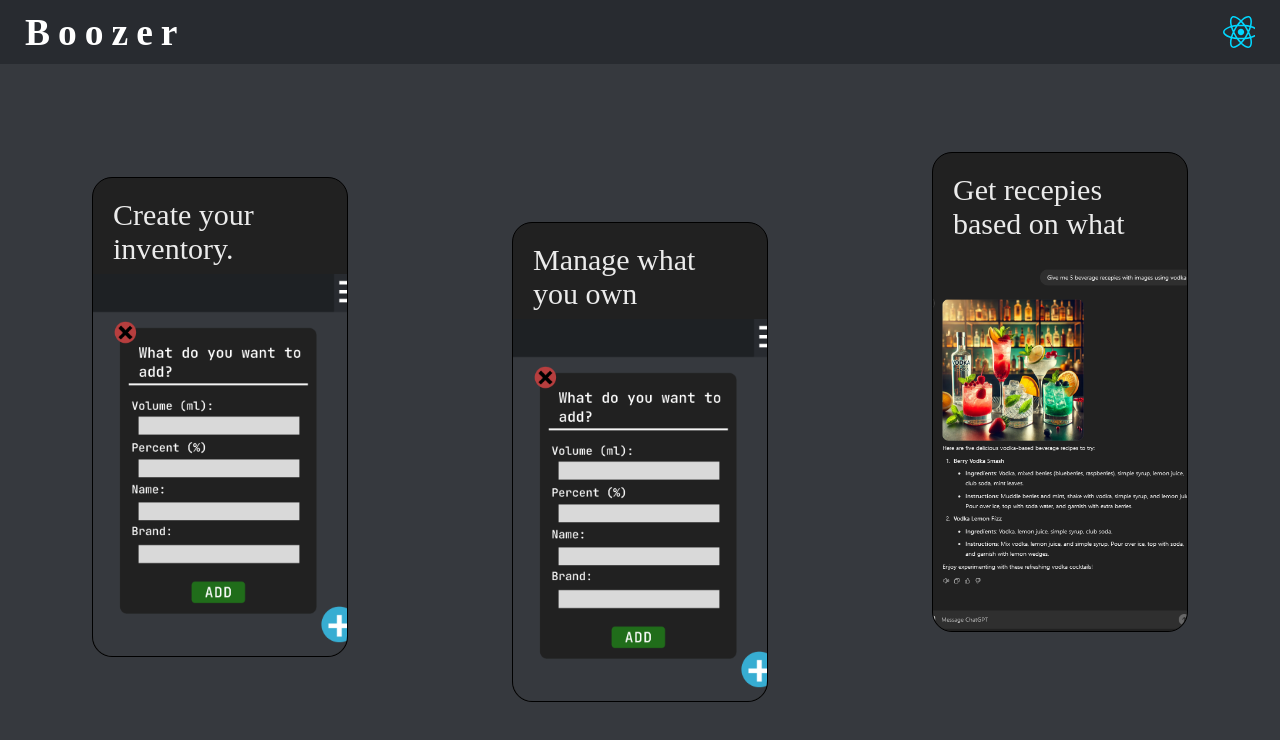
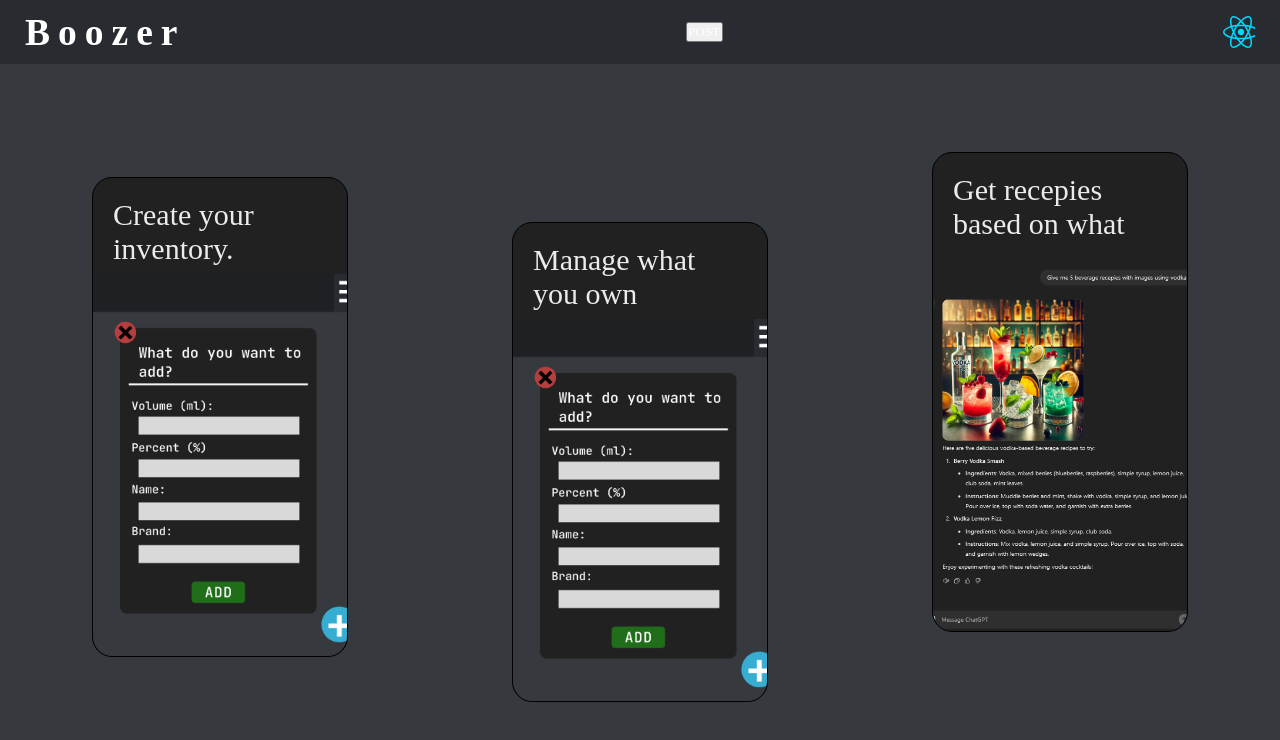
Before and after one commit to MyNameJaeff/Boozer, a React (Vite) app: page / in a window 1280 px wide. Shown: the top 740 px of the page. Built offline with nearby package versions, Linux system fonts and the light colour scheme.

Commit message:
Some api stuff, testing mostyl

```diff
--- a/package.json
+++ b/package.json
@@ -11,6 +11,7 @@
   },
   "dependencies": {
     "axios": "^1.7.7",
+    "openai": "^4.68.2",
     "pexels": "^1.4.0",
     "react": "^18.3.1",
     "react-dom": "^18.3.1",
--- a/src/components/navbar.tsx
+++ b/src/components/navbar.tsx
@@ -1,6 +1,7 @@
 import { useNavigate } from "react-router-dom";
 import logo from "../assets/react.svg";
 import { useState, useEffect } from "react";
+import axios from "axios";
 
 interface Booze {
 	volume: number;
@@ -41,6 +42,25 @@ export default function Navbar() {
 		setDropOutVisible(!dropOutVisible);
 	};
 
+	const handlePostRequest = async () => {
+		const logMessage = "Test";
+		sendPostRequest(logMessage);
+	}
+
+	// Function to send a POST request to the server
+	const sendPostRequest = async (logMessage: string) => {
+		try {
+			const response = await axios.post('https://localhost:7130/api/stringlogger/logstring', logMessage, {
+				headers: {
+					'Content-Type': 'application/json', // Set Content-Type
+				},
+			});
+			console.log(response.data);
+		} catch (error) {
+			console.error('Error:', error);
+		}
+	};
+
 	return (
 		<nav className="navbar">
 			<h1
@@ -50,6 +70,10 @@ export default function Navbar() {
 			>
 				Boozer
 			</h1>
+
+			<button type="button" onClick={handlePostRequest} className="menu-toggle">
+				POST
+			</button>
 
 			{location.pathname === "/spritskap" && (
 				<div className="boozeButtons">
@@ -82,7 +106,9 @@ export default function Navbar() {
 							const dataNoImages = JSON.parse(
 								localStorage.getItem("savedBooze") || "[]",
 							).map((booze: Booze) => {
-								return `* ${booze.name} ${booze.brand} ${booze.volume}ml ${booze.percent}% \nnotes: ${booze.notes || ""}\n\n`;
+								return `* ${booze.name} ${booze.brand} ${booze.volume}ml ${
+									booze.percent
+								}% \nnotes: ${booze.notes || ""}\n\n`;
 							});
 							navigator.clipboard.writeText(
 								`${dropdownContent}\n${dataNoImages.join("")}`,
```
Also changed, not shown: 2 other files (tests, documents, lock files or other folders).
